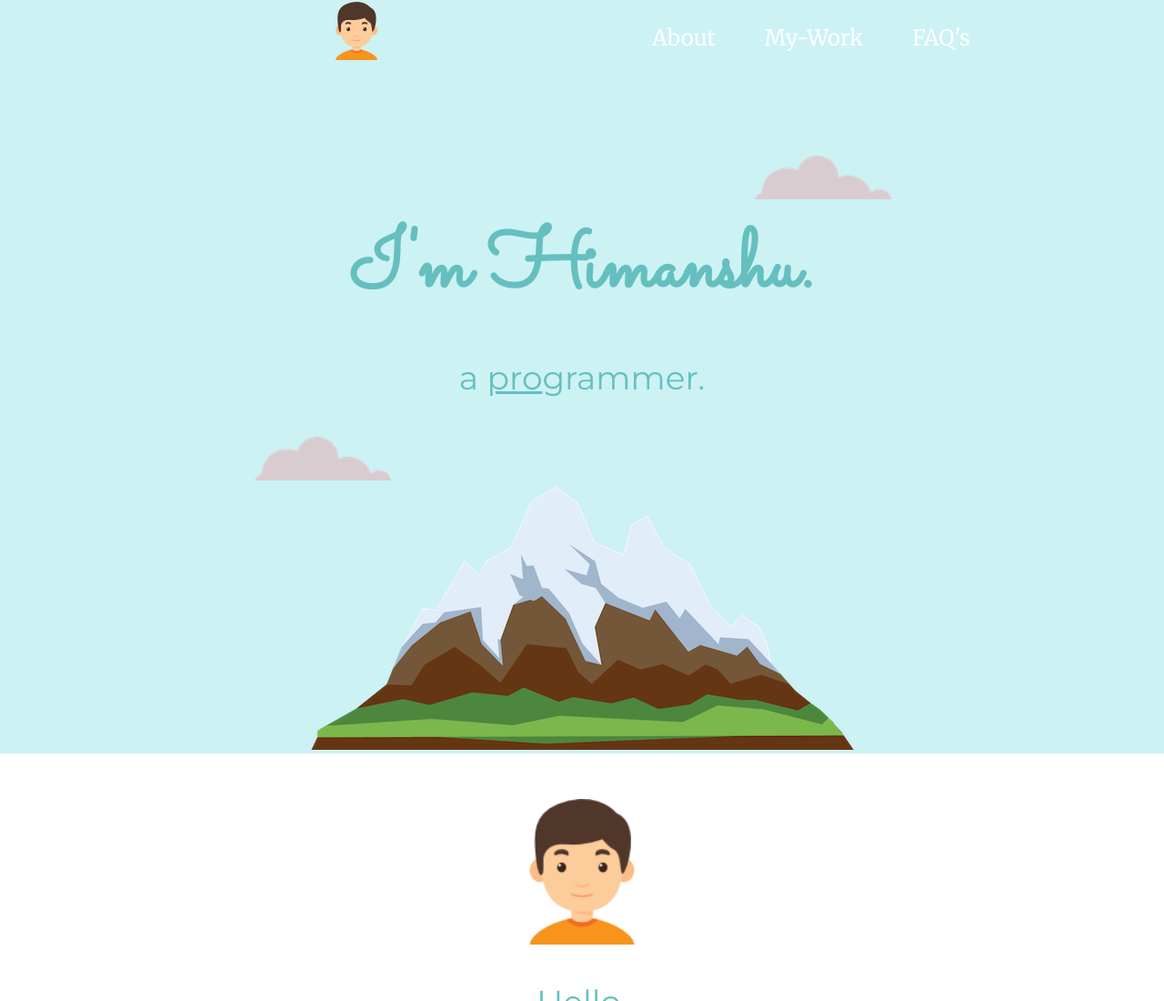
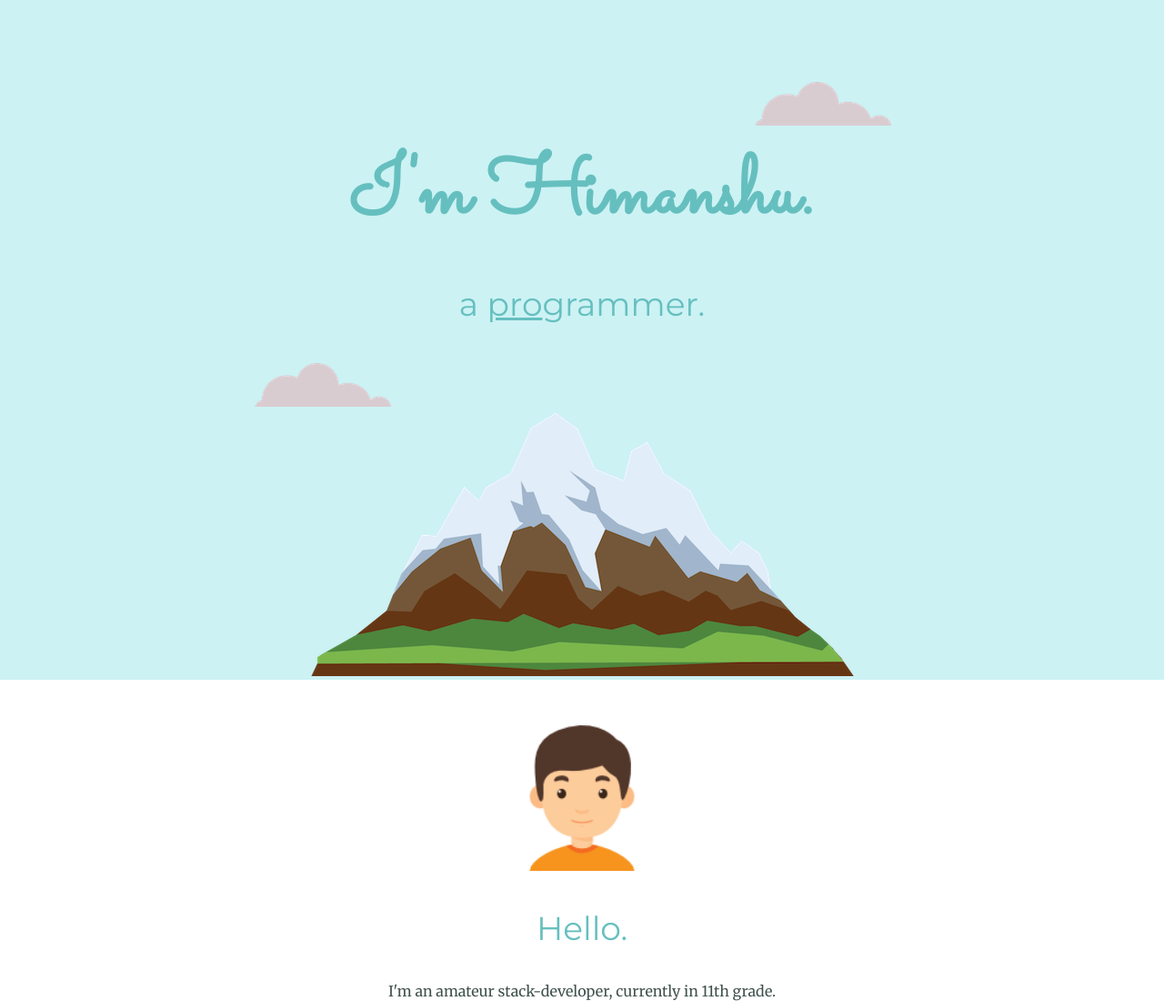
Before and after one commit to hunkypotion3114/Himanshu-Udupi, a plain HTML site: page index.html in a window 1280 px wide. Shown: the top 1100 px of the page at 91% size. Drawn offline with Linux system fonts and the light colour scheme.

Commit message:
update-1.1.1

```diff
--- a/index.html
+++ b/index.html
@@ -8,12 +8,6 @@
     <link rel="icon" href="image/favicon.ico">
 </head>
 <body>
-    <div class="navbar">
-        <a href="index.html"><img class="navbar-img" src="image/boy.png" alt="avatar"></a>
-        <p style=" display: inline-block;"><a href="index.html" class="Home"> About</a>
-        <a href="#" class="My-work">My-Work</a>
-        <a href="#" class="FAQ">FAQ's</a></p>
-    </div>
     <div class="top-container">
         <img class="top-cloud"src="image/cloud.png" alt="cloud">
         <h1>I'm Himanshu.</h1>
```
